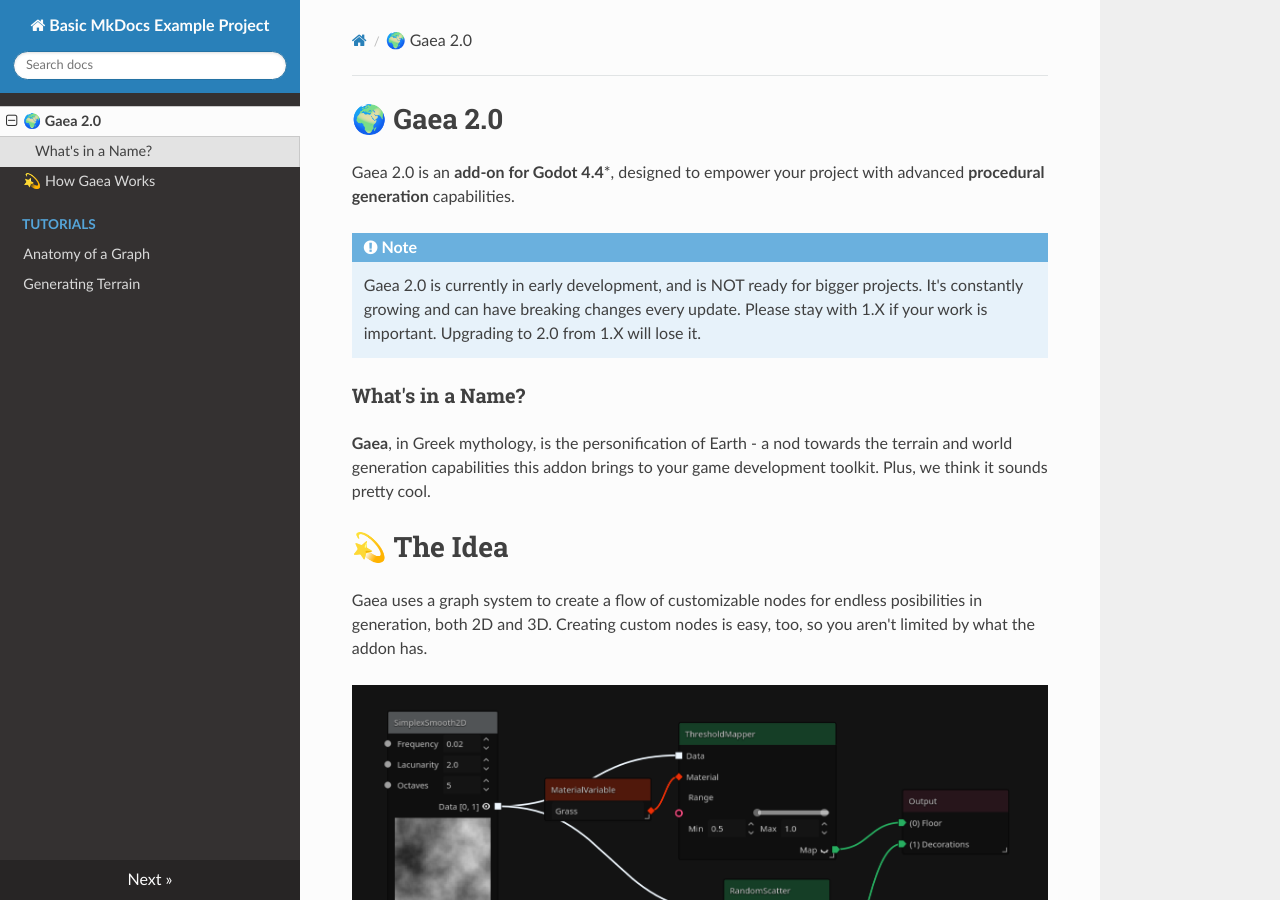
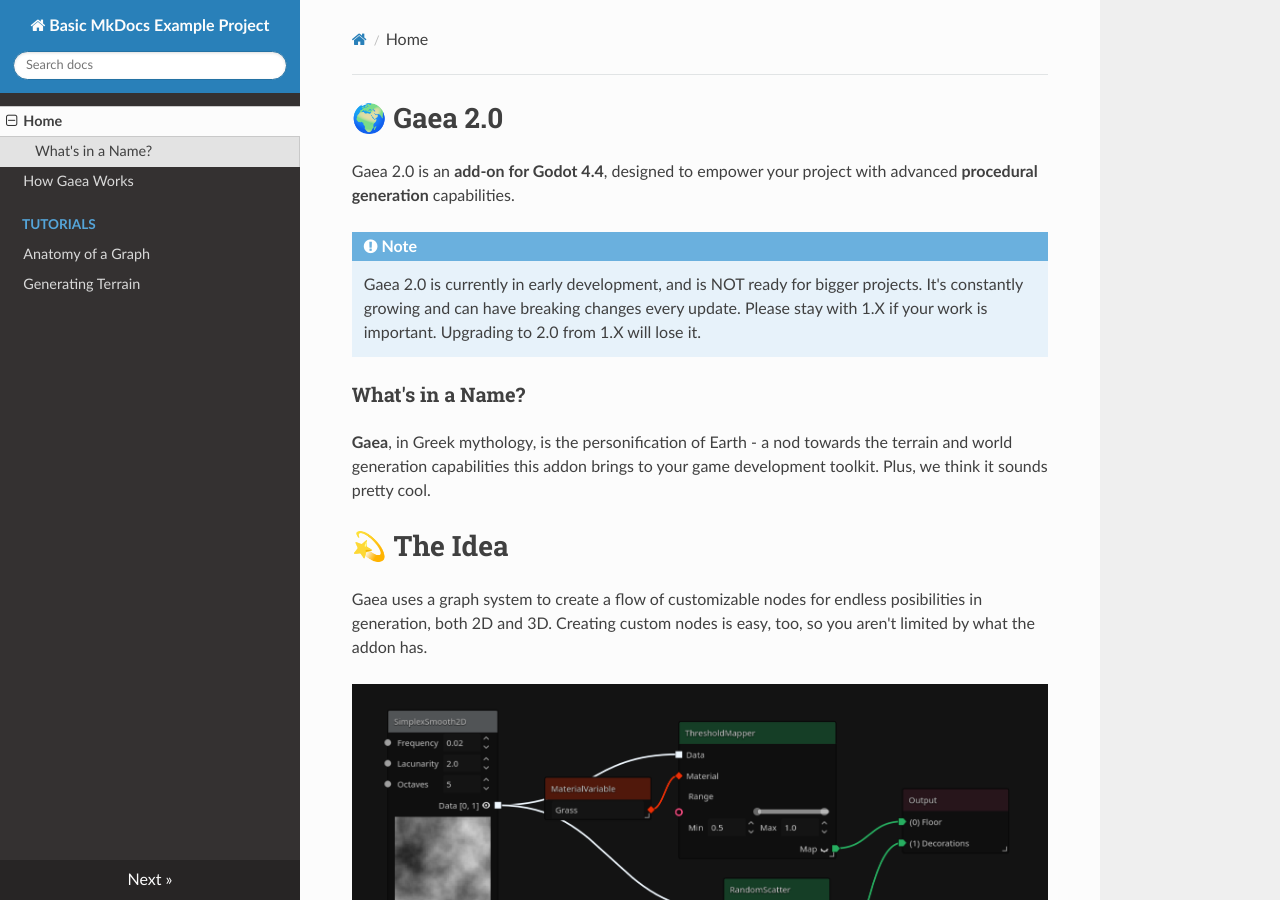
Before and after one commit to gaea-godot/rtd-docs, an MkDocs documentation site: the page built from docs/index.md, in a window 1280 px wide and 900 px high. Built offline with MkDocs 1.6.1, drawn with Linux system fonts in a browser that asks for light colours; nearby versions of some CDN libraries.

Commit message:
Change titles

```diff
--- a/docs/index.md
+++ b/docs/index.md
@@ -1,6 +1,10 @@
+---
+title: Home
+---
+
 # 🌍 Gaea 2.0
 
-Gaea 2.0 is an **add-on for Godot 4.4**\*, designed to empower your project with advanced **procedural generation** capabilities.
+Gaea 2.0 is an **add-on for Godot 4.4**, designed to empower your project with advanced **procedural generation** capabilities.
 
 !!! note
     Gaea 2.0 is currently in early development, and is NOT ready for bigger projects. It's constantly growing and can have breaking changes every update. Please stay with 1.X if your work is important. Upgrading to 2.0 from 1.X will lose it.
```
Also changed, not shown: docs/how-gaea-works.md (+1 -1 lines).
